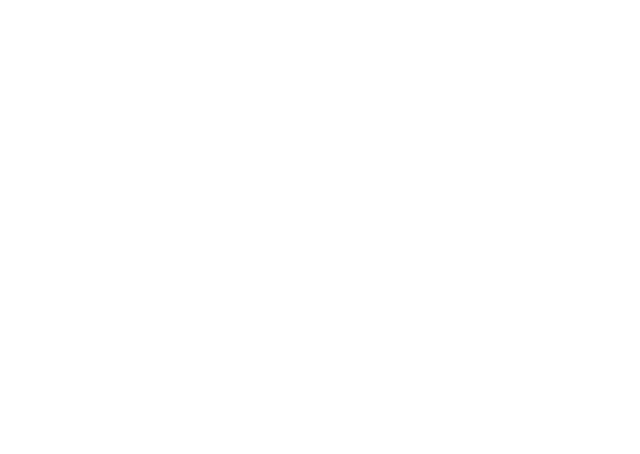
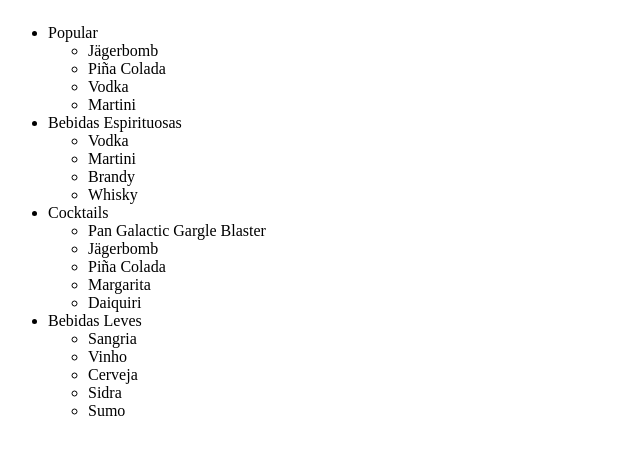
Before and after one commit to marcosdanix/prototipo-ipm-63-2016, a plain HTML site: page index.html in a window 1280 px wide. Shown: the whole page, without its empty margins (0-640 px from the left). Drawn offline with Linux system fonts and the light colour scheme.

Commit message:
Added list of drinks
Next add a dropdown ability

```diff
--- a/index.html
+++ b/index.html
@@ -11,6 +11,38 @@
   <body>
 
 	 <div class = "left-sidebar">
+	   <ul>
+	     <li>Popular</li>
+	       <ul>
+		     <li>Jägerbomb</li>
+		     <li>Piña Colada</li>
+		     <li>Vodka</li>
+		     <li>Martini</li>
+	       </ul>
+	     <li>Bebidas Espirituosas</li>
+	       <ul>
+		     <li>Vodka</li>
+		     <li>Martini</li>
+		     <li>Brandy</li>
+		     <li>Whisky</li>
+	       </ul>
+		 <li>Cocktails</li>
+		   <ul>
+		     <li>Pan Galactic Gargle Blaster</li>
+			 <li>Jägerbomb</li>
+		     <li>Piña Colada</li>
+			 <li>Margarita</li>
+			 <li>Daiquiri</li>
+		   </ul>
+	     <li>Bebidas Leves</li>
+		   <ul>
+		     <li>Sangria</li>
+			 <li>Vinho</li>
+			 <li>Cerveja</li>
+			 <li>Sidra</li>
+			 <li>Sumo</li>
+		  </ul>
+	   </ul>
 	 </div>
 	 <div class = "main">
 	 </div>
```
